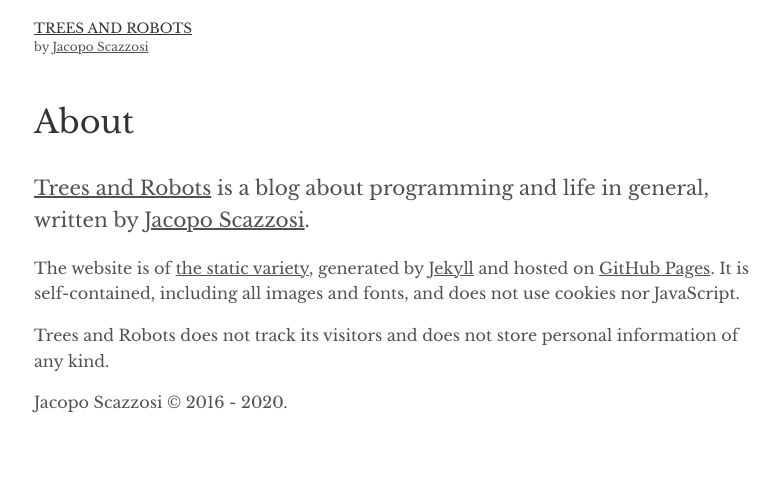
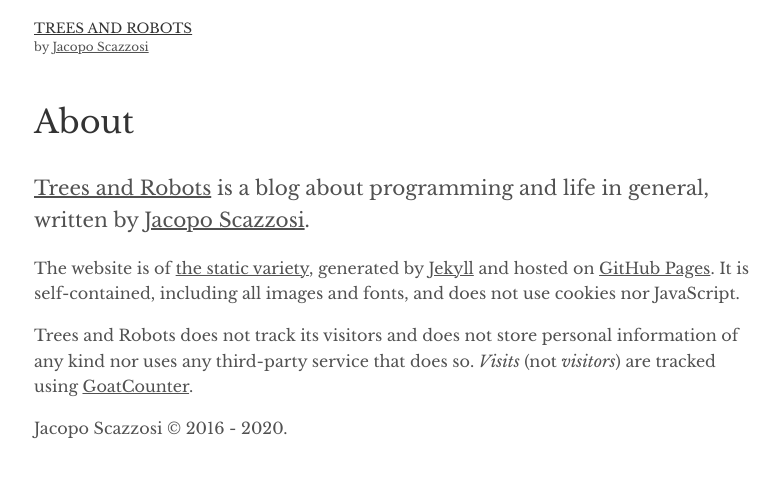
Before and after one commit to jacoscaz/treesandrobots.github.io, a Jekyll site: the page built from about.md, in a window 1280 px wide. Shown: the top 478 px of the page, without its empty margins (246-1025 px from the left). Built offline with Jekyll 4.4.1, drawn with Linux system fonts in a browser that asks for light colours; some of the changed lines change nothing that is shown.

Commit message:
adds GoatCounter JS and an explicit mention to it in the about page

```diff
--- a/_layouts/default.html
+++ b/_layouts/default.html
@@ -18,6 +18,7 @@
   <link rel="stylesheet" href="{{ "/assets/fonts/inter-ui/inter-ui.css" | prepend: site.baseurl }}">
   <!-- <link rel="stylesheet" href="{{ "/assets/css/normalize.css" | prepend: site.baseurl }}"> -->
   <link rel="stylesheet" href="{{ "/style.css" | prepend: site.baseurl }}?{{site.time | date: '%s'}}">
+  <link rel="canonical" href="{{ page.url | prepend: site.baseurl | prepend:site.url }}">
   {% if page.links %}
   {% for link in page.links %}
     <link href="{{ link.href | prepend: site.baseurl | prepend: site.url }}"
@@ -35,5 +36,15 @@
     {% endif %}
     <div id="content">{{ content }}</div>
   </div>
+  <script>
+  	(function() {
+  		window.counter = 'https://treesandrobots_com.goatcounter.com/count'
+  		var script = document.createElement('script');
+  		script.async = 1;
+  		script.src = '//gc.zgo.at/count.js';
+  		var ins = document.getElementsByTagName('script')[0];
+  		ins.parentNode.insertBefore(script, ins)
+  	})();
+  </script>
 </body>
 </html>
--- a/about.md
+++ b/about.md
@@ -12,10 +12,12 @@
 does not use cookies nor JavaScript.
 
 Trees and Robots does not track its visitors and does not store personal
-information of any kind.
+information of any kind nor uses any third-party service that does so.
+*Visits* (not *visitors*) are tracked using [GoatCounter][4].
 
 Jacopo Scazzosi &copy; 2016 - {{ site.time | date: '%Y' }}.
 
 [1]: https://jekyllrb.com
 [2]: https://pages.github.com
 [3]: https://en.wikipedia.org/wiki/Static_web_page
+[4]: https://www.goatcounter.com
```
